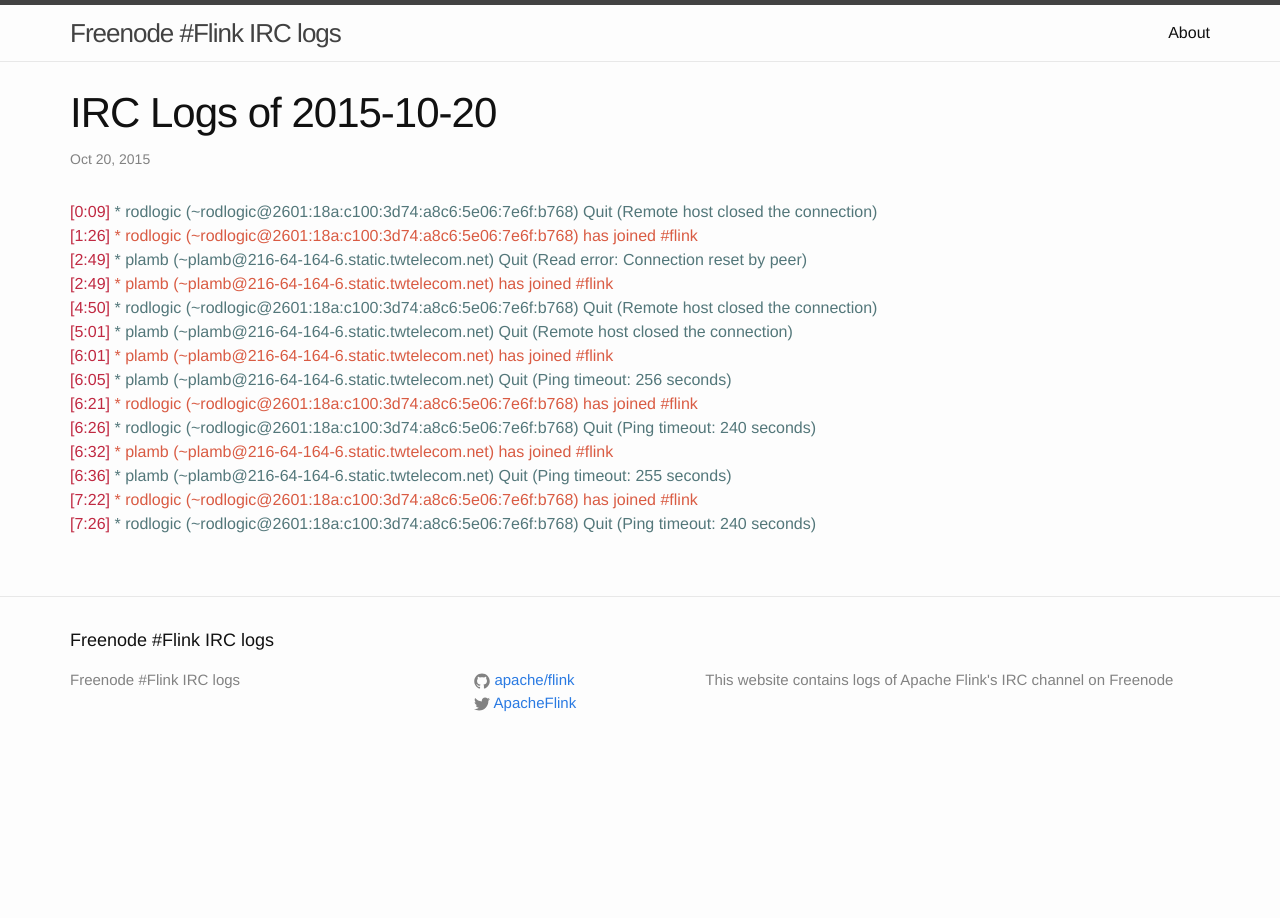
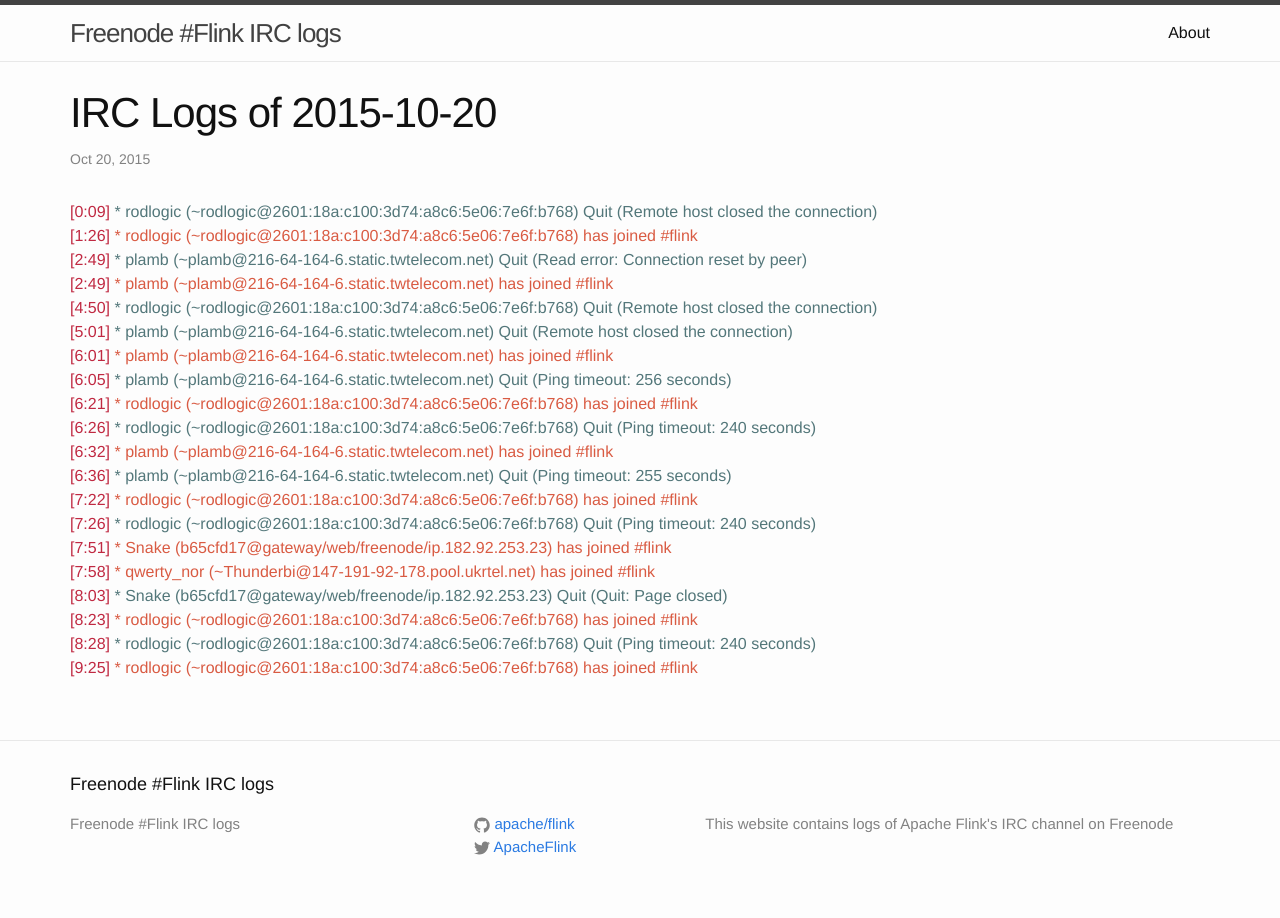
Before and after one commit to flink-irc-logs/flink-irc-logs.github.io, a Jekyll site: the page built from _posts/2015-10-20-logs.markdown, in a window 1280 px wide. Built offline with Jekyll 4.4.1, drawn with Linux system fonts in a browser that asks for light colours.

Commit message:
Update of the logs on Tue Oct 20 09:27:47 CEST 2015

```diff
--- a/_posts/2015-10-20-logs.markdown
+++ b/_posts/2015-10-20-logs.markdown
@@ -18,3 +18,9 @@
 <span class="irc-date">[6:36]</span> <span class="irc-navy">* plamb (~plamb@216-64-164-6.static.twtelecom.net) Quit (Ping timeout: 255 seconds)</span><br />
 <span class="irc-date">[7:22]</span> <span class="irc-green">* rodlogic (~rodlogic@2601:18a:c100:3d74:a8c6:5e06:7e6f:b768) has joined #flink</span><br />
 <span class="irc-date">[7:26]</span> <span class="irc-navy">* rodlogic (~rodlogic@2601:18a:c100:3d74:a8c6:5e06:7e6f:b768) Quit (Ping timeout: 240 seconds)</span><br />
+<span class="irc-date">[7:51]</span> <span class="irc-green">* Snake (b65cfd17@gateway/web/freenode/ip.182.92.253.23) has joined #flink</span><br />
+<span class="irc-date">[7:58]</span> <span class="irc-green">* qwerty_nor (~Thunderbi@147-191-92-178.pool.ukrtel.net) has joined #flink</span><br />
+<span class="irc-date">[8:03]</span> <span class="irc-navy">* Snake (b65cfd17@gateway/web/freenode/ip.182.92.253.23) Quit (Quit: Page closed)</span><br />
+<span class="irc-date">[8:23]</span> <span class="irc-green">* rodlogic (~rodlogic@2601:18a:c100:3d74:a8c6:5e06:7e6f:b768) has joined #flink</span><br />
+<span class="irc-date">[8:28]</span> <span class="irc-navy">* rodlogic (~rodlogic@2601:18a:c100:3d74:a8c6:5e06:7e6f:b768) Quit (Ping timeout: 240 seconds)</span><br />
+<span class="irc-date">[9:25]</span> <span class="irc-green">* rodlogic (~rodlogic@2601:18a:c100:3d74:a8c6:5e06:7e6f:b768) has joined #flink</span><br />
```
